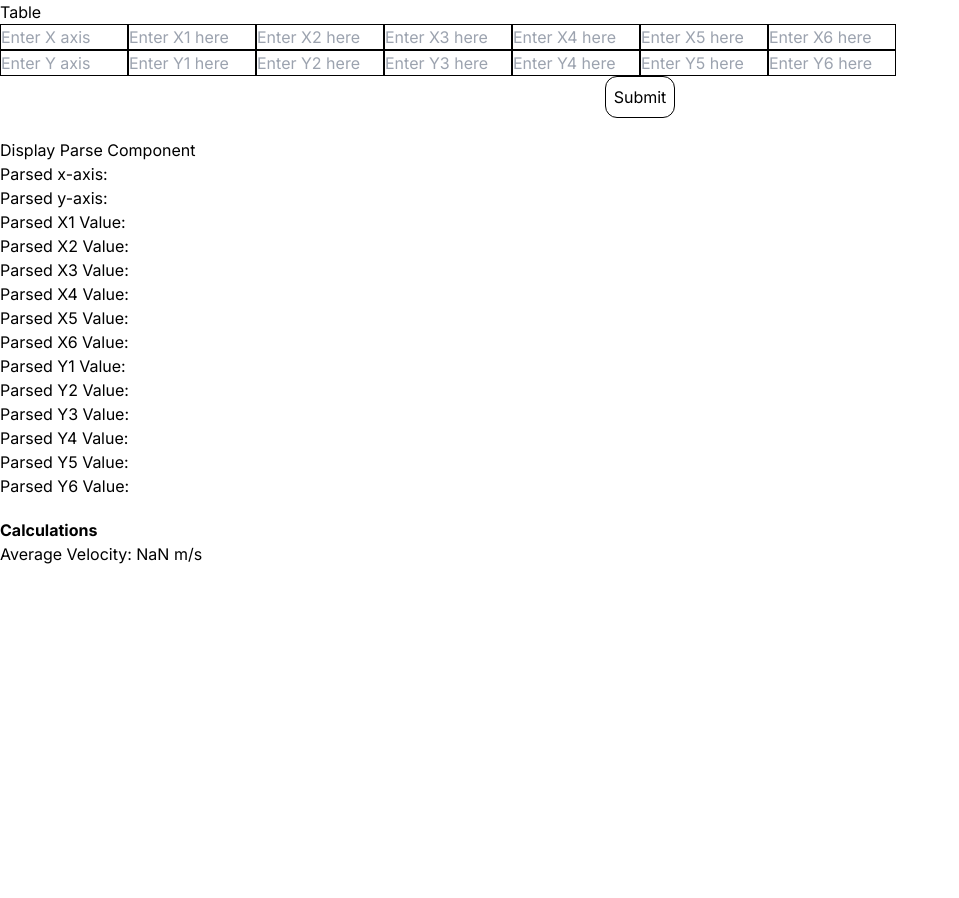
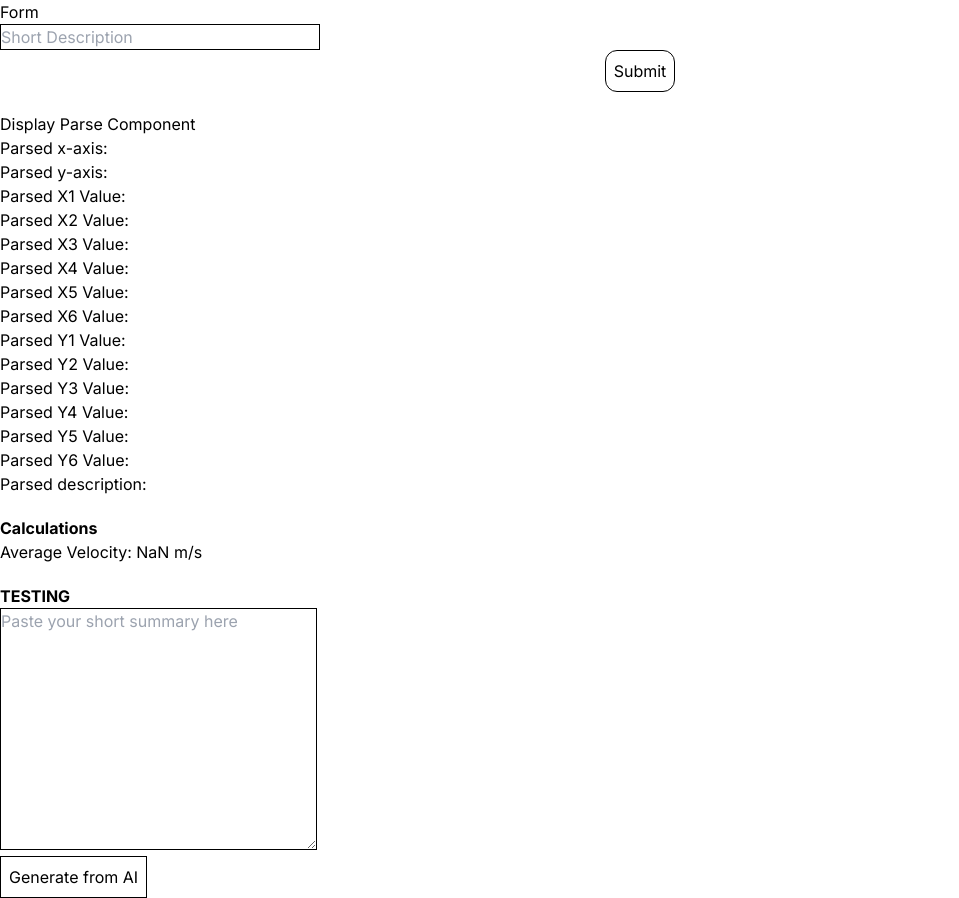
Before and after one commit to Dominier/physics-project, a Next.js app: page /test in a window 1280 px wide. Shown: the whole page, without its empty margins (0-959 px from the left). Before the commit the page ends 800 px from the top, so only its background shows below. Built offline with nearby package versions, Linux system fonts and the light colour scheme.

Commit message:
Test Generation works

```diff
--- a/app/linechart/page.js
+++ b/app/linechart/page.js
@@ -14,7 +14,6 @@ import {
   Filler,
 } from "chart.js";
 
-import InputTable from "@/components/input-table";
 import Calculations from "@/components/calculations";
 import DisplayParse from "@/components/displayParse";
 
--- a/app/page.js
+++ b/app/page.js
@@ -1,11 +1,9 @@
 "use client";
 
 import Image from 'next/image';
-import { velocity } from '@/utils/velocity';
 import InputTable from '@/components/input-table';
 
 export default function Home() {
-  let velocityTest = velocity();
 
   return (
     <div>
@@ -16,7 +14,6 @@ export default function Home() {
       <div className="grid lg:grid-cols-2 pl-14 pr-14 mt-[4%]">
         <div className="border border-blue-600 text-center"><a href="/linechart">Kinematics</a></div>
         <div className="border border-red-600 text-center">Projectile Motion</div>
-        {velocityTest}
       </div>
     </div>
   )
--- a/app/test/page.js
+++ b/app/test/page.js
@@ -2,12 +2,14 @@
 
 import { useState } from "react";
 
-import InputTable from '@/components/input-table';
 import DisplayParse from "@/components/displayParse";
 import Calculations from "@/components/calculations";
+import TestingAI from "@/components/testingai";
 
 const TestPage = () => {
     const [formData, setFormData] = useState({
+        description: '',
+
         x_axis: '',
         x_1: '',
         x_2: '',
@@ -41,145 +43,18 @@ const TestPage = () => {
 
   return (
         <div>
-            <h1 className="">Table</h1>
+            <h1 className="">Form</h1>
             <form onSubmit={handleSubmit} className="">
-                {/* X-Axis Inputs */}
-                <div className="">
-                    <label>
+                <label>
                     <input
                         type="text"
-                        name="x_axis"
-                        value={formData.x_axis}
+                        name="description"
+                        value={formData.description}
                         onChange={handleChange}
-                        placeholder="Enter X axis"
-                        className="border border-black w-[10%]"
+                        placeholder="Short Description"
+                        className="border border-black w-[25%]"
                     />
-                    </label>
-                    <label>
-                    <input
-                        type="number"
-                        name="x_1"
-                        value={formData.x_1}
-                        onChange={handleChange}
-                        placeholder="Enter X1 here"
-                        className="border border-black w-[10%]"
-                    />
-                    <input
-                        type="number"
-                        name="x_2"
-                        value={formData.x_2}
-                        onChange={handleChange}
-                        placeholder="Enter X2 here"
-                        className="border border-black w-[10%]"
-                    />
-                    <input
-                        type="number"
-                        name="x_3"
-                        value={formData.x_3}
-                        onChange={handleChange}
-                        placeholder="Enter X3 here"
-                        className="border border-black w-[10%]"
-                    />
-                    <input
-                        type="number"
-                        name="x_4"
-                        value={formData.x_4}
-                        onChange={handleChange}
-                        placeholder="Enter X4 here"
-                        className="border border-black w-[10%]"
-                    />
-                    <input
-                        type="number"
-                        name="x_5"
-                        value={formData.x_5}
-                        onChange={handleChange}
-                        placeholder="Enter X5 here"
-                        className="border border-black w-[10%]"
-                    />
-                    <input
-                        type="number"
-                        name="x_6"
-                        value={formData.x_6}
-                        onChange={handleChange}
-                        placeholder="Enter X6 here"
-                        className="border border-black w-[10%]"
-                    />
-                    </label>
-                </div>
-
-                {/* Y-Axis Inputs */}
-                <div className="block">
-                    <label>
-                    <input
-                        type="text"
-                        name="y_axis"
-                        value={formData.y_axis}
-                        onChange={handleChange}
-                        placeholder="Enter Y axis"
-                        className="border border-black w-[10%]"
-                    />
-                    </label>
-                    <label>
-                    <input
-                        type="number"
-                        name="y_1"
-                        value={formData.y_1}
-                        onChange={handleChange}
-                        placeholder="Enter Y1 here"
-                        className="border border-black w-[10%]"
-                    />
-                    </label>
-                    <label>
-                    <input
-                        type="number"
-                        name="y_2"
-                        value={formData.y_2}
-                        onChange={handleChange}
-                        placeholder="Enter Y2 here"
-                        className="border border-black w-[10%]"
-                    />
-                    </label>
-                    <label>
-                    <input
-                        type="number"
-                        name="y_3"
-                        value={formData.y_3}
-                        onChange={handleChange}
-                        placeholder="Enter Y3 here"
-                        className="border border-black w-[10%]"
-                    />
-                    </label>
-                    <label>
-                    <input
-                        type="number"
-                        name="y_4"
-                        value={formData.y_4}
-                        onChange={handleChange}
-                        placeholder="Enter Y4 here"
-                        className="border border-black w-[10%]"
-                    />
-                    </label>
-                    <label>
-                    <input
-                        type="number"
-                        name="y_5"
-                        value={formData.y_5}
-                        onChange={handleChange}
-                        placeholder="Enter Y5 here"
-                        className="border border-black w-[10%]"
-                    />
-                    </label>
-                    <label>
-                    <input
-                        type="number"
-                        name="y_6"
-                        value={formData.y_6}
-                        onChange={handleChange}
-                        placeholder="Enter Y6 here"
-                        className="border border-black w-[10%]"
-                    />
-                    </label>
-                </div>
+                </label>
 
                 {/* Submit Button */}
                 <button type="submit" className="border border-black p-2 ml-auto mr-auto rounded-xl block">
@@ -190,6 +65,7 @@ const TestPage = () => {
         {/* Testing component that sends submittedValue to get parsed then display it! */}
         <DisplayParse submittedValue={submittedValue} />
         <Calculations submittedValue={submittedValue} />
+        <TestingAI />
     </div>
   )
 }
--- a/components/displayParse.js
+++ b/components/displayParse.js
@@ -24,6 +24,7 @@ const DisplayParse = ({ submittedValue }) => {
             <p>Parsed Y4 Value: {parsedData.y_4}</p>
             <p>Parsed Y5 Value: {parsedData.y_5}</p>
             <p>Parsed Y6 Value: {parsedData.y_6}</p>
+            <p>Parsed description: {parsedData.description}</p>
         </div>
     );
 };
--- /dev/null
+++ b/components/testingai.js
@@ -0,0 +1,65 @@
+import { useState } from "react";
+
+const API_KEY = "API KEY HERE"
+
+const TestingAI = () => {
+    const [description, setDescription] = useState("");
+    const [report, setReport] = useState(""); // some words
+
+    async function callOpenAIAPI() {
+        console.log("Calling the OpenAI API");
+
+        const APIBody = {
+            "model": "gpt-4-1106-preview",
+            "messages": [
+                {"role": "system", "content": "You are a helpful assistant that generate lab reports based on the information you are given."},
+                {"role": "user", "content": `Generate a lab report with the following short description: ${description}. Create a title, objective, and conclusion.`},
+            ],
+            "temperature": 0.8,
+            "top_p": 1
+        };
+
+        try {
+            const response = await fetch("https://api.openai.com/v1/chat/completions", {
+                method: "POST",
+                headers: {
+                    "Content-Type": "application/json",
+                    "Authorization": `Bearer ${API_KEY}`
+                },
+                body: JSON.stringify(APIBody)
+            });
+
+            const data = await response.json();
+            console.log(data);
+
+            // Update state with the generated report
+            setReport(data.choices[0].message.content);
+        } catch (error) {
+            console.error("Error calling OpenAI API:", error);
+        }
+    }
+
+    return (
+        <div className="pt-5">
+            <h1 className="font-bold">TESTING</h1>
+            <div>
+                <textarea
+                    onChange={(e) => setDescription(e.target.value)}
+                    placeholder="Paste your short summary here"
+                    cols={30}
+                    rows={10}
+                    className="border border-black"
+                />
+            </div>
+            <div>
+                <button onClick={callOpenAIAPI} className="border border-black p-2" >Generate from AI</button>
+            </div>
+            {report !== "" ?
+                <h3>lab report: {report}</h3>
+                : null
+            }
+        </div>
+    );
+};
+
+export default TestingAI;
```
Also changed, not shown: 1 other file (tests, documents, lock files or other folders).
